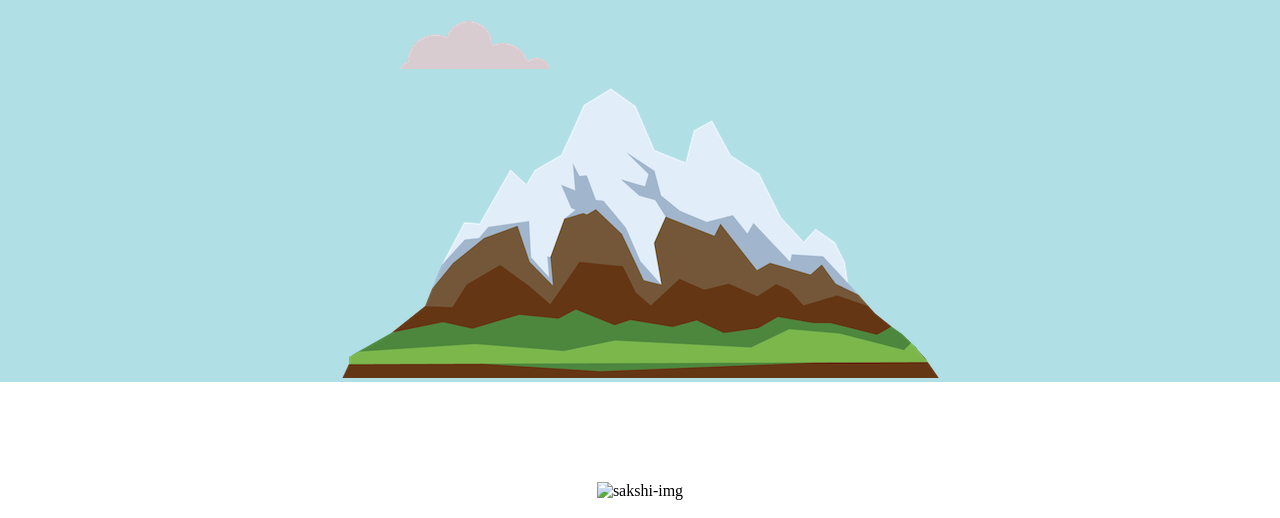
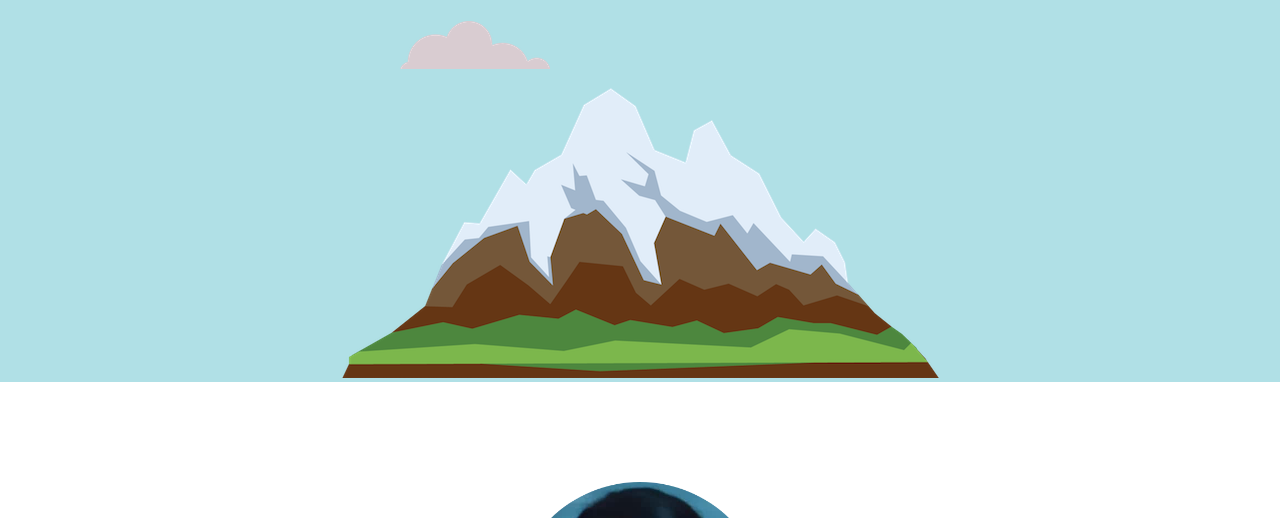
Before and after one commit to sakshid14/LA2_PL3.github.io, a plain HTML site: page index.html in a window 1280 px wide. Shown: the part 392-910 px from the top of the page. Drawn offline with nearby package versions, Linux system fonts and the light colour scheme; a web font is replaced by a local one.

Commit message:
2019BTECS00021_LA2

```diff
--- a/index.html
+++ b/index.html
@@ -18,7 +18,7 @@
         <img src="mountain.png" alt="mountain-img">
     </div>
     <div class="intro">
-        <img class="my-img" src="D:\Web Development\HTML - Personal Site\sakshi.png" alt="sakshi-img">
+        <img class="my-img" src="sakshi.png" alt="sakshi-img">
         <h1>Sakshi Desai</h1>
         <p><em>Student at<strong><a href="http://www.walchandsangli.ac.in/"> Walchand College of Engineering, Sangli</a></strong></em></p>
         <p>I am in Third Year, CSE Department.</p>
```
Also changed, not shown: sakshi.png (added).
